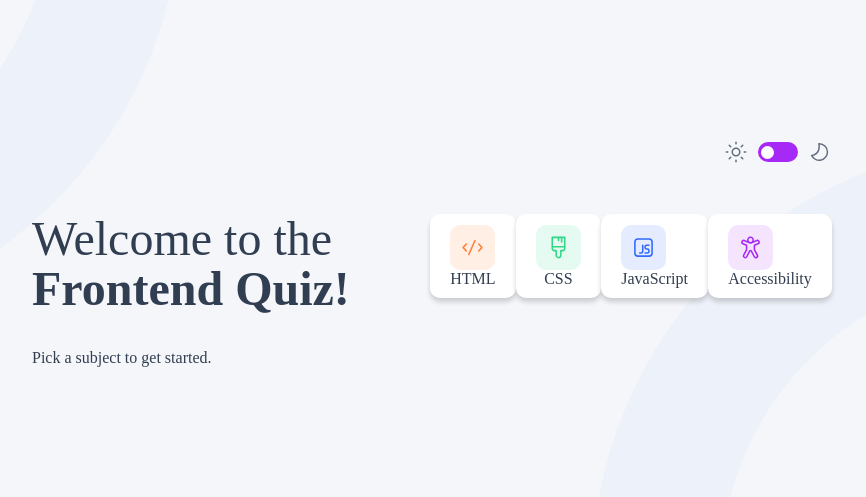
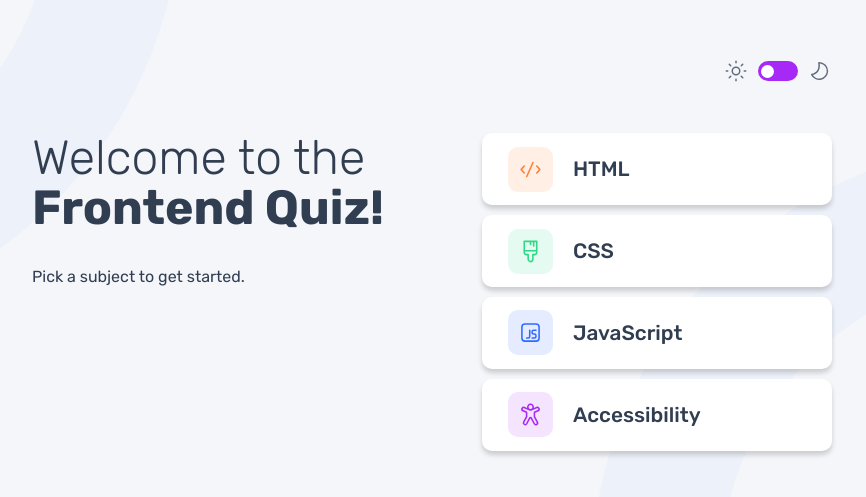
Before and after one commit to Mahamudu-Halic/Labs, a React (Vite) app in the folder quiz-app/: page / in a window 1280 px wide. Shown: the part 145-642 px from the top of the page, without its empty margins (208-1074 px from the left). Built offline with nearby package versions, Linux system fonts and the light colour scheme.

Commit message:
ui fixes

```diff
--- a/quiz-app/src/index.css
+++ b/quiz-app/src/index.css
@@ -1,5 +1,4 @@
-/* @import url("/assets/fonts/Rubik/Rubik-Italic-VariableFont_wght.ttf");
-@import url("/assets/fonts/Rubik/Rubik-VariableFont_wght.ttf"); */
+@import url('https://fonts.googleapis.com/css2?family=Rubik:ital,wght@0,300..900;1,300..900&display=swap');
 
 * {
     margin: 0;
@@ -43,6 +42,7 @@ body {
     align-items: center;
     min-height: 100vh;
     width: 100%;
+    font-family: "Rubik", sans-serif;
 }
 
 h1 {
@@ -51,7 +51,6 @@ h1 {
 }
 
 button {
-  border-radius: 8px;
     border: 1px solid transparent;
     padding: 0.6em 1.2em;
     font-size: 1em;
@@ -102,6 +101,15 @@ button {
     color: var(--pure-white);
 }
 
+.dark .message {
+    color: var(--light-bluish)
+}
+
+.dark .score-container {
+    background: var(--navy)
+}
+
+
 .HTML {
     background: #ff7e3520;
 }
@@ -117,3 +125,17 @@ button {
 .Accessibility {
     background: #a729f520;
 }
+
+.options {
+    display: flex;
+    flex-direction: column;
+    gap: 10px;
+}
+
+.options__item {
+    display: flex;
+    align-items: center;
+    gap: 20px;
+    min-width: 350px;
+    font-size: 1.3rem;
+}
```
Lines whose indentation alone changed are shown as unchanged.
